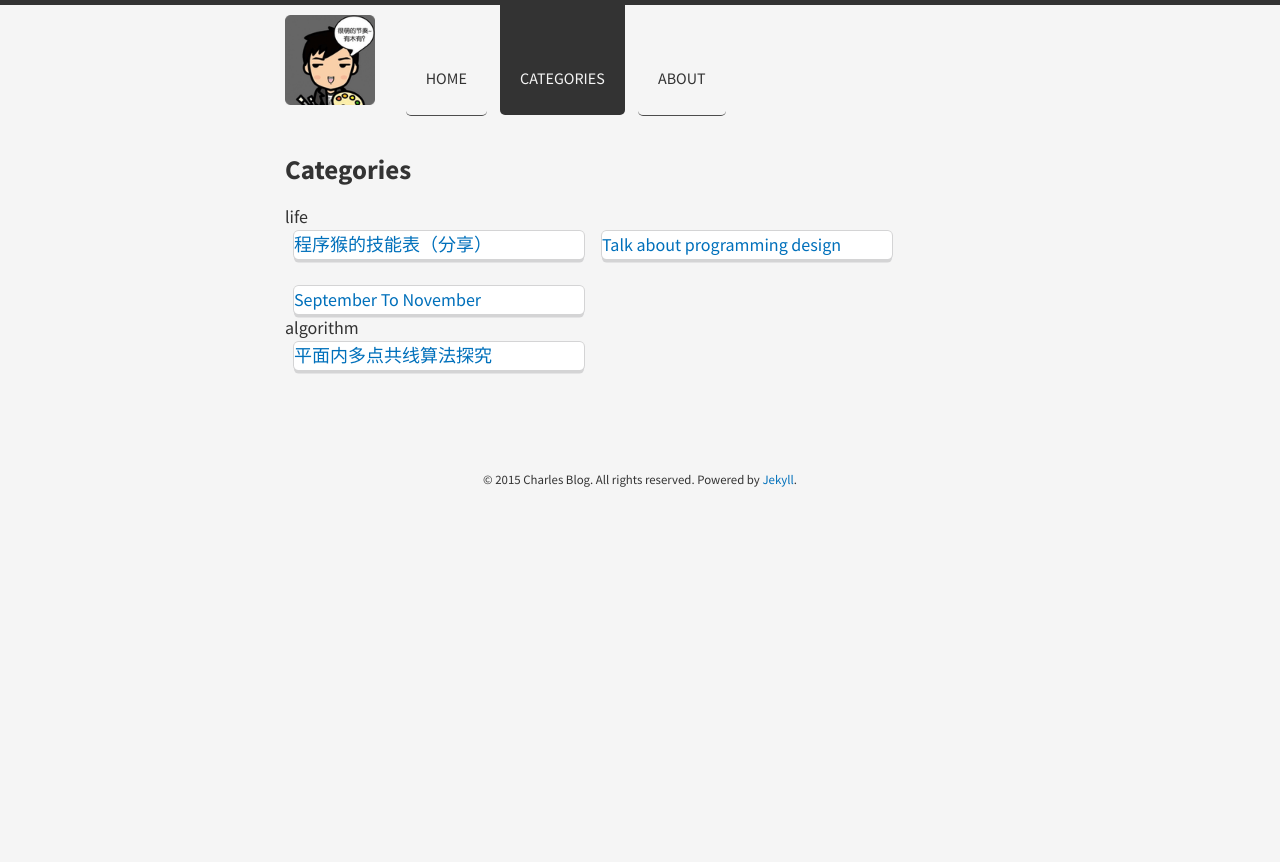
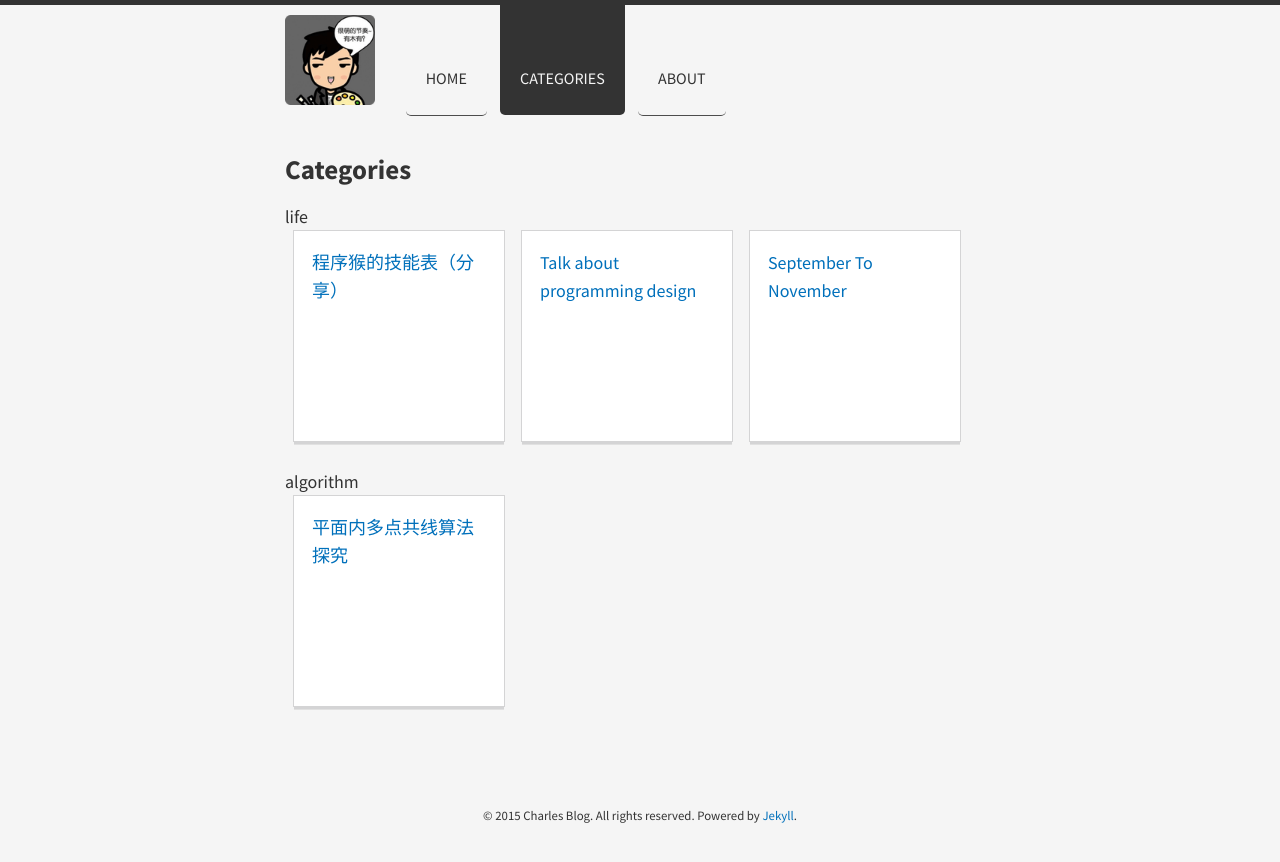
Before and after one commit to JavaCS3/blog, a Jekyll site: the page built from categories/index.html, in a window 1280 px wide. Shown: the top 862 px of the page. Built offline with Jekyll 4.4.1, drawn with Linux system fonts in a browser that asks for light colours; nearby versions of some CDN libraries; Markdown is read by kramdown in place of the engine named in the settings.

Commit message:
refine card

```diff
--- a/public/css/main.scss
+++ b/public/css/main.scss
@@ -295,19 +295,21 @@ ul.category li a:hover {
   max-width: 100%;
   position: relative;
   display: block;
-  width: 290px;
+  width: 210px;
+  height: 210px;
   min-height: 0;
   background: #fff;
   padding: 0;
   border: none;
-  border-radius: .2857rem;
   box-shadow: 0 .2em 0 0 #d4d4d5,0 0 0 1px #d4d4d5;
   -webkit-transition: box-shadow .2s ease;
   transition: box-shadow .2s ease;
   z-index: ''
 }
 
-
+.card > .content {
+  padding: 1em;
+}
 
 /*============================================================================*/
 #logo {
```
